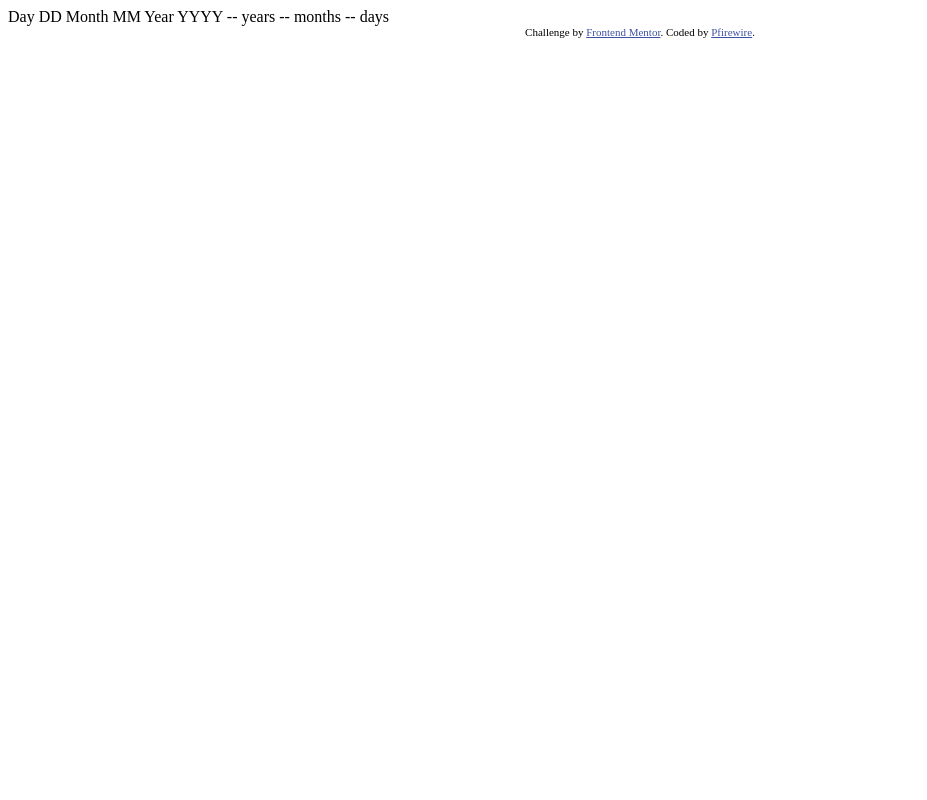
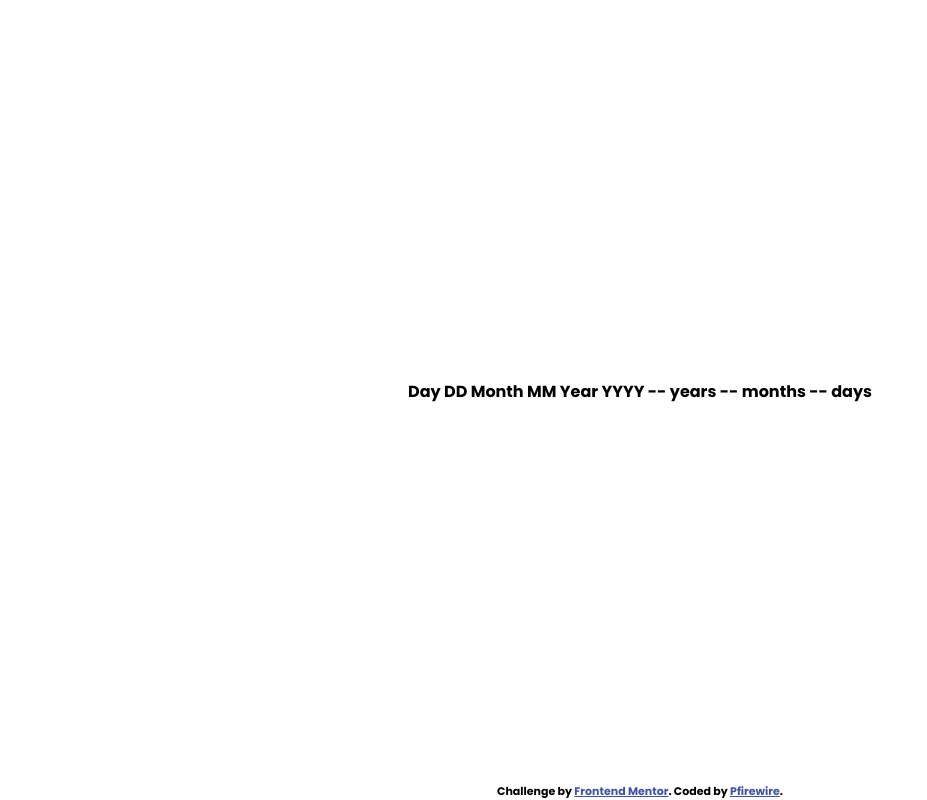
Before and after one commit to Pfirewire/frontendmentor-age-calculator-app, a plain HTML site: page index.html in a window 1280 px wide. Shown: the whole page, without its empty margins (0-927 px from the left). Drawn offline with Linux system fonts and the light colour scheme.

Commit message:
added font. added color variables. included styling resets. roughly placed content in correct position on page

```diff
--- a/css/index.css
+++ b/css/index.css
@@ -1,4 +1,40 @@
+:root {
+    --purple: hsl(259, 100%, 65%);
+    --light-red: hsl(0, 100%, 67%);
+    --white: hsl(0, 0%, 100%);
+    --off-white: hsl(0, 0%, 94%);
+    --light-grey: hsl(0, 0%, 86%);
+    --smokey-grey: hsl(0, 1%, 44%);
+    --off-black: hsl(0, 0%, 8%);
+}
 
+* {
+    box-sizing: border-box;
+}
+
+img {
+    max-width: 100%;
+}
+
+body {
+    margin: unset;
+    font-family: 'Poppins', sans-serif;
+}
+
+.page-wrapper {
+    height: 100vh;
+    display: flex;
+    flex-direction: column;
+    justify-content: space-between;
+}
+
+.main-wrapper {
+    flex: 1 0 0;
+    display: flex;
+    flex-direction: column;
+    justify-content: center;
+    align-items: center;
+}
 
 
 
--- a/index.html
+++ b/index.html
@@ -8,21 +8,16 @@
     <link rel="icon" type="image/png" sizes="32x32" href="./assets/images/favicon-32x32.png">
 
     <title>Frontend Mentor | Age calculator app</title>
+    <style>
+        @import url('https://fonts.googleapis.com/css2?family=Poppins:ital,wght@0,700;1,400;1,800&display=swap');
+    </style>
 
-    <!-- Feel free to remove these styles or customise in your own stylesheet 👍 -->
-    <style>
-        .attribution {
-            font-size: 11px;
-            text-align: center;
-        }
-
-        .attribution a {
-            color: hsl(228, 45%, 44%);
-        }
-    </style>
     <link rel="stylesheet" href="css/index.css">
 </head>
 <body>
+<div class="page-wrapper">
+
+    <section class="main-wrapper">
 
         Day
         DD
@@ -36,10 +31,12 @@ YYYY
         -- years
         -- months
         -- days
+    </section>
 
     <div class="attribution">
         Challenge by <a href="https://www.frontendmentor.io?ref=challenge" target="_blank">Frontend Mentor</a>.
         Coded by <a href="https://github.com/Pfirewire" target="_blank">Pfirewire</a>.
+    </div>
 </div>
 
 
```
Lines whose indentation alone changed are shown as unchanged.
